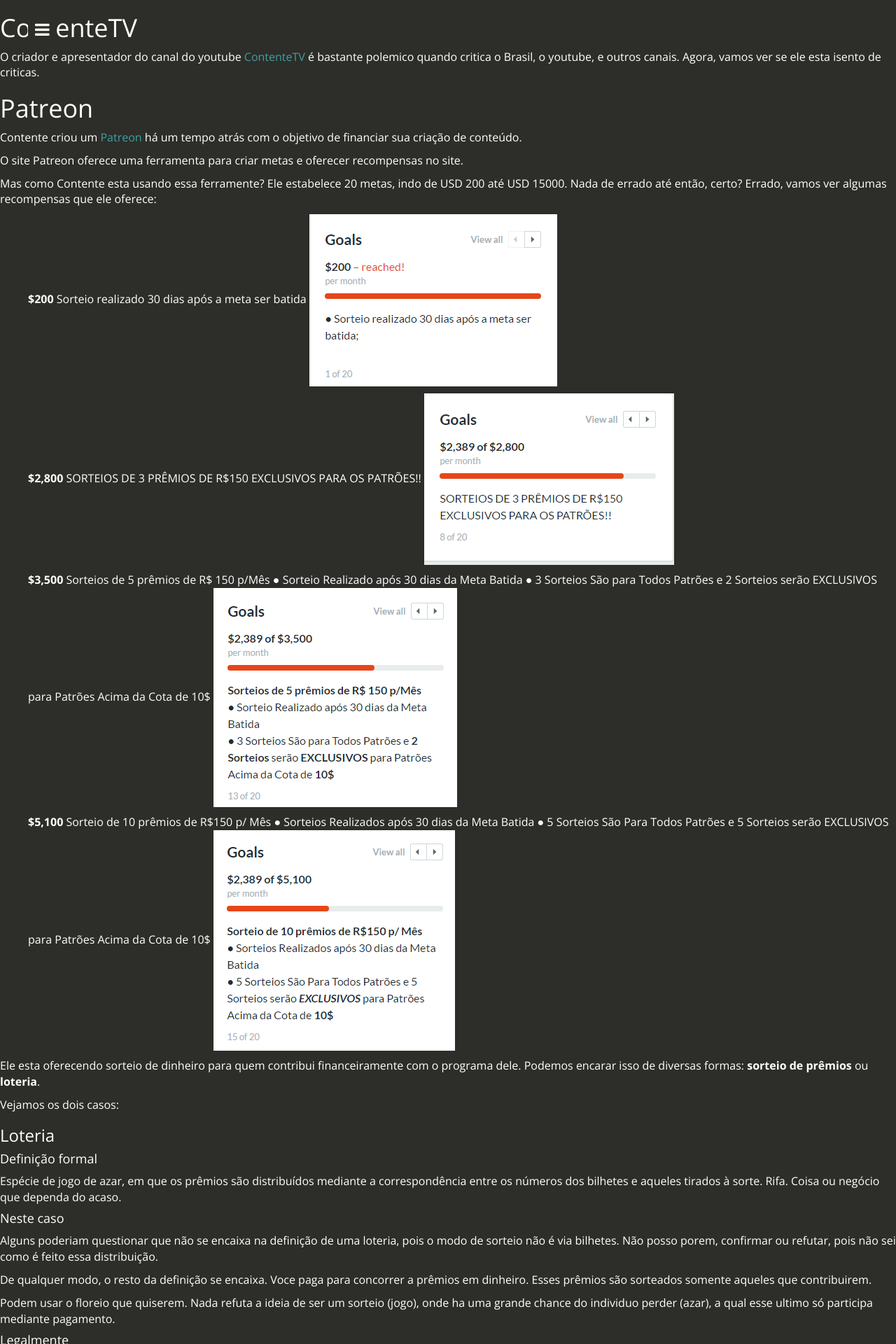
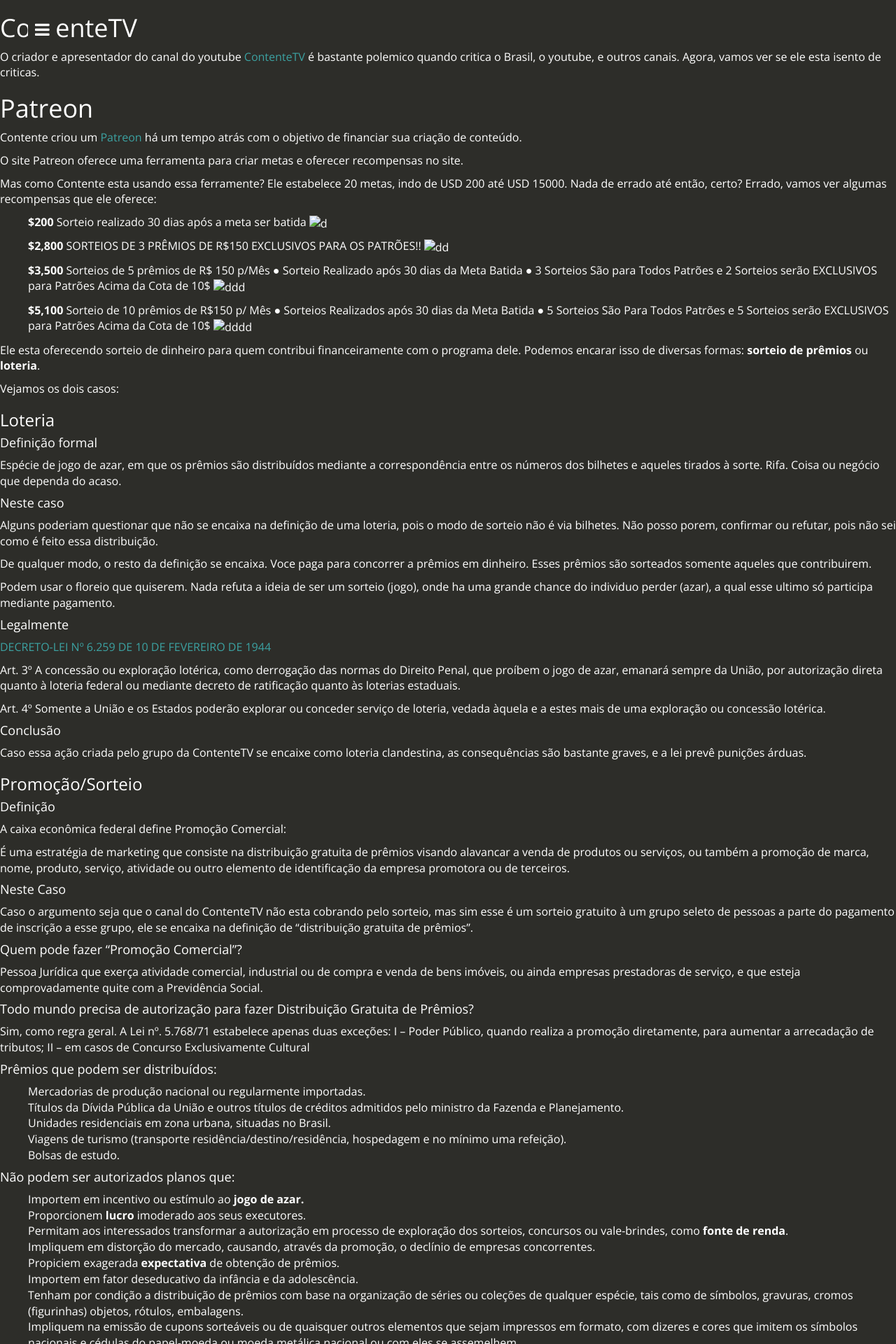
Before and after one commit to Fiat-Justitia/contente, a Jekyll site: the page built from patreon.md, in a window 1280 px wide. Shown: the top 1920 px of the page at 70% size. Built offline with Jekyll 4.4.1, drawn with Linux system fonts in a browser that asks for light colours; nearby versions of some CDN libraries.

Commit message:
Update patreon.md

```diff
--- a/patreon.md
+++ b/patreon.md
@@ -16,17 +16,17 @@
 
 Mas como Contente esta usando essa ferramente? Ele estabelece 20 metas, indo de USD 200 até USD 15000. Nada de errado até então, certo? Errado, vamos ver algumas recompensas que ele oferece:
 
-- **$200** Sorteio realizado 30 dias após a meta ser batida ![d](/images/1.PNG)
+- **$200** Sorteio realizado 30 dias após a meta ser batida ![d](images/1.PNG)
 
-- **$2,800** SORTEIOS DE 3 PRÊMIOS DE R$150 EXCLUSIVOS PARA OS PATRÕES!! ![dd](/images/2.PNG)
+- **$2,800** SORTEIOS DE 3 PRÊMIOS DE R$150 EXCLUSIVOS PARA OS PATRÕES!! ![dd](images/2.PNG)
 
 - **$3,500** Sorteios de 5 prêmios de R$ 150 p/Mês
 ● Sorteio Realizado após 30 dias da Meta Batida
-● 3 Sorteios São para Todos Patrões e 2 Sorteios serão EXCLUSIVOS para Patrões Acima da Cota de 10$ ![ddd](/images/3.PNG)
+● 3 Sorteios São para Todos Patrões e 2 Sorteios serão EXCLUSIVOS para Patrões Acima da Cota de 10$ ![ddd](images/3.PNG)
 
 - **$5,100** Sorteio de 10 prêmios de R$150 p/ Mês
 ● Sorteios Realizados após 30 dias da Meta Batida
-● 5 Sorteios São Para Todos Patrões e 5 Sorteios serão EXCLUSIVOS para Patrões Acima da Cota de 10$ ![dddd](/images/4.PNG)
+● 5 Sorteios São Para Todos Patrões e 5 Sorteios serão EXCLUSIVOS para Patrões Acima da Cota de 10$ ![dddd](images/4.PNG)
 
 
 Ele esta oferecendo sorteio de dinheiro para quem contribui financeiramente com o programa dele. Podemos encarar isso de diversas formas: **sorteio de prêmios** ou **loteria**.
```
